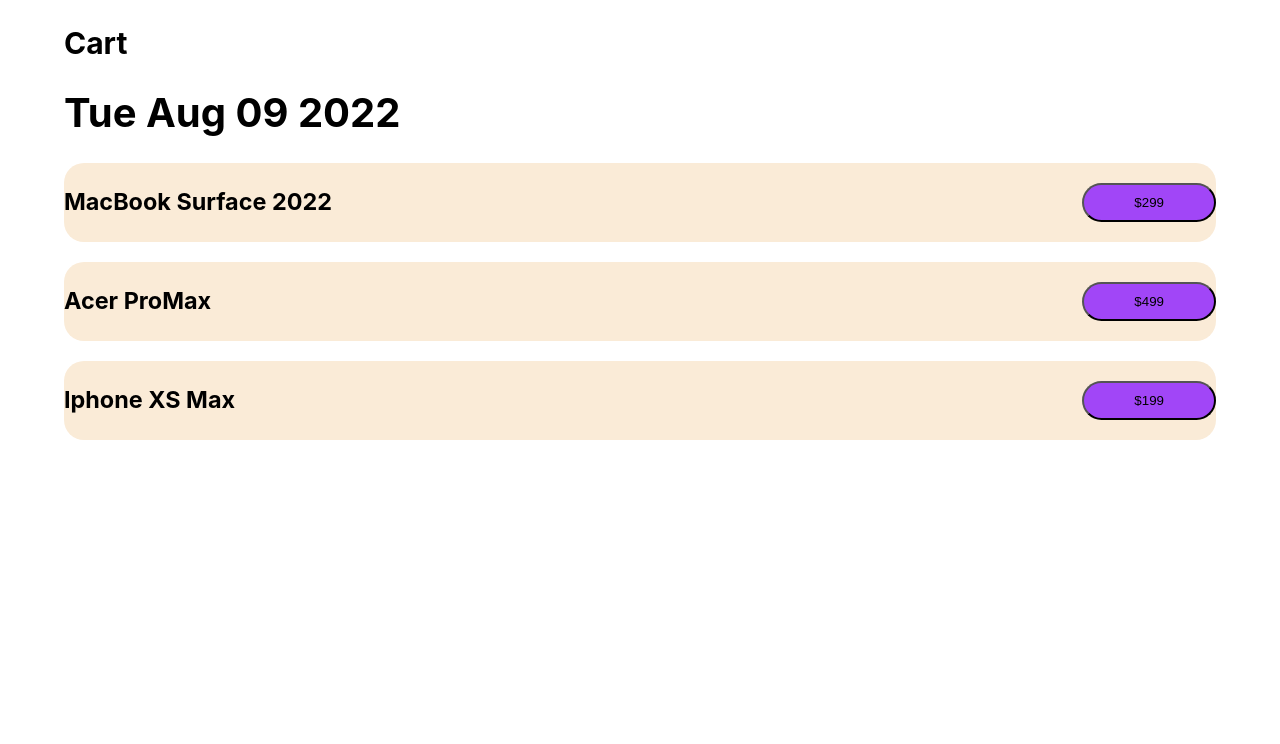
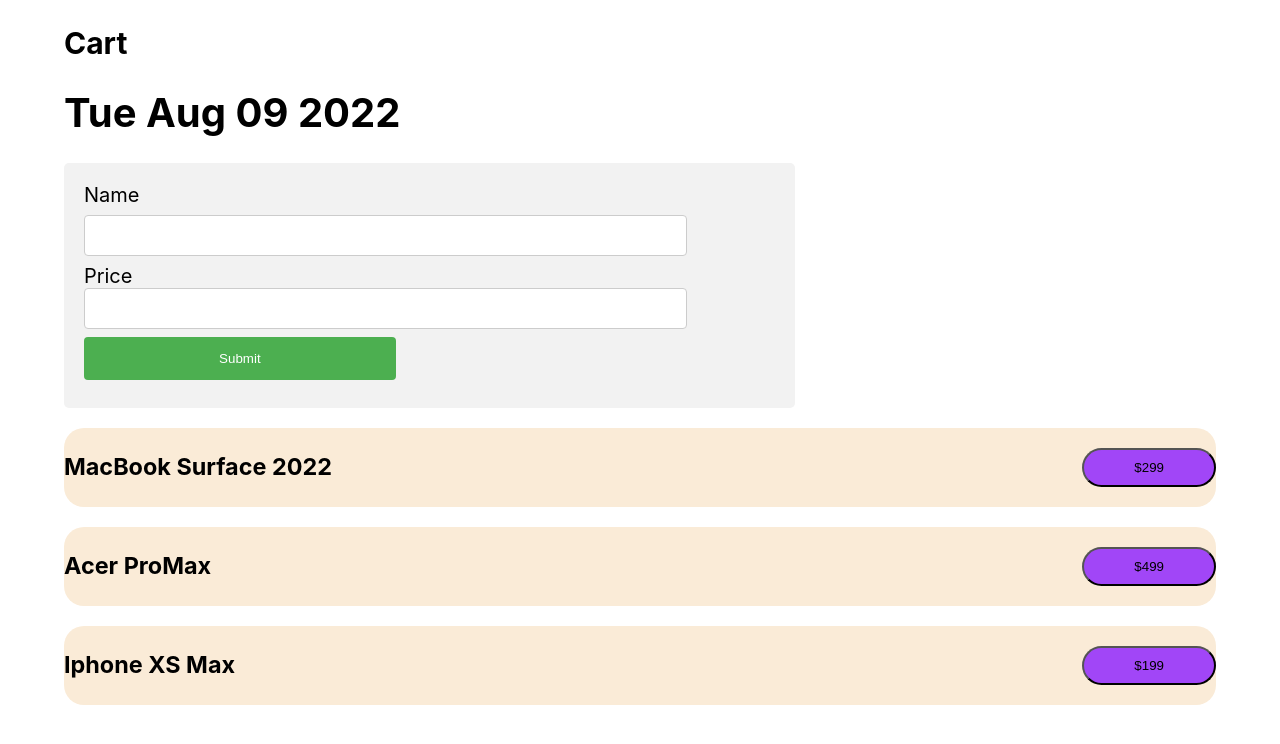
Before and after one commit to maithanhtrong1113/Reactjs, a React (Create React App) app: page / in a window 1280 px wide. Shown: the top 744 px of the page. Built offline with nearby package versions, Linux system fonts and the light colour scheme.

Commit message:
NhanDuLieuInputRenderComponent

```diff
--- a/src/App.js
+++ b/src/App.js
@@ -1,28 +1,39 @@
 import "./App.css";
+import React, { useState } from "react";
+import InputForm from "./components/InputForm";
 import NavBar from "./components/NavBar";
+
+const ProductList = [
+  { ProductName: "MacBook Surface 2022", ProductPrice: 299, id: 1 },
+  { ProductName: "Acer ProMax", ProductPrice: 499, id: 2 },
+  { ProductName: "Iphone XS Max", ProductPrice: 199, id: 3 },
+];
 function App() {
+  const [list, setList] = useState(ProductList);
+  const saveData = (receiveData) => {
+    const data = {
+      ...receiveData,
+      id: Math.random(),
+    };
+    console.log(data);
+    setList((preList) => {
+      return [data, ...preList];
+    });
+  };
   const DateBuy = new Date();
-  const ProductList = [
-    { ProductName: "MacBook Surface 2022", ProductPrice: 299 },
-    { ProductName: "Acer ProMax", ProductPrice: 499 },
-    { ProductName: "Iphone XS Max", ProductPrice: 199 },
-  ];
   return (
     <div className="container">
       <h2>Cart</h2>
       <h1>{DateBuy.toDateString()}</h1>
-      <NavBar
-        name={ProductList[0].ProductName}
-        price={ProductList[0].ProductPrice}
-      ></NavBar>
-      <NavBar
-        name={ProductList[1].ProductName}
-        price={ProductList[1].ProductPrice}
-      ></NavBar>
-      <NavBar
-        name={ProductList[2].ProductName}
-        price={ProductList[2].ProductPrice}
-      ></NavBar>
+      <InputForm onSubmitData={saveData} />
+      {list.map((Product) => (
+        <NavBar
+          name={Product.ProductName}
+          price={Product.ProductPrice}
+          key={Product.id}
+        />
+      ))}
+      {/* map chuyển mảng Obj thành mảng component */}
     </div>
   );
 }
--- /dev/null
+++ b/src/components/InputForm.css
@@ -0,0 +1,30 @@
+.txtName {
+  width: 90%;
+  padding: 12px 20px;
+  margin: 8px 0;
+  border: 1px solid #ccc;
+  border-radius: 4px;
+}
+.txtPrice {
+  width: 90%;
+  padding: 12px 20px;
+  border: 1px solid #ccc;
+  border-radius: 4px;
+}
+.btnSubmit {
+  width: 50%;
+  background-color: #4caf50;
+  color: white;
+  padding: 14px 20px;
+  margin: 8px auto;
+  border: none;
+  border-radius: 4px;
+  cursor: pointer;
+}
+.InputForm {
+  display: flex;
+  width: 60%;
+  border-radius: 5px;
+  background-color: #f2f2f2;
+  padding: 20px;
+}
--- /dev/null
+++ b/src/components/InputForm.js
@@ -0,0 +1,47 @@
+import "./InputForm.css";
+import React, { useState } from "react";
+const InputForm = (props) => {
+  const [name, setName] = useState("");
+  const [price, setPrice] = useState("");
+
+  const nameChangeHandler = (event) => {
+    setName(event.target.value);
+  };
+
+  const priceChangeHandler = (event) => {
+    setPrice(event.target.value);
+  };
+
+  const submitHandler = (event) => {
+    event.preventDefault();
+    const senderData = {
+      ProductName: name,
+      ProductPrice: price,
+    };
+    props.onSubmitData(senderData); // sender data
+    setPrice("");
+    setName("");
+  };
+  return (
+    <div className="InputForm">
+      <form onSubmit={submitHandler}>
+        <label className="lblName">Name</label>
+        <input
+          type="text"
+          className="txtName"
+          value={name}
+          onChange={nameChangeHandler}
+        ></input>
+        <label className="lblPrice">Price</label>
+        <input
+          type="text"
+          className="txtPrice"
+          value={price}
+          onChange={priceChangeHandler}
+        ></input>
+        <input type="submit" value="Submit" className="btnSubmit"></input>
+      </form>
+    </div>
+  );
+};
+export default InputForm;
--- a/src/components/NavBar.js
+++ b/src/components/NavBar.js
@@ -10,7 +10,7 @@ function NavBar(props) {
     <div className="Item">
       <h3>{props.name}</h3>
       <button onClick={clickHandler} className="ButtonPrice">
-        ${price}
+        ${props.price}
       </button>
     </div>
   );
```
